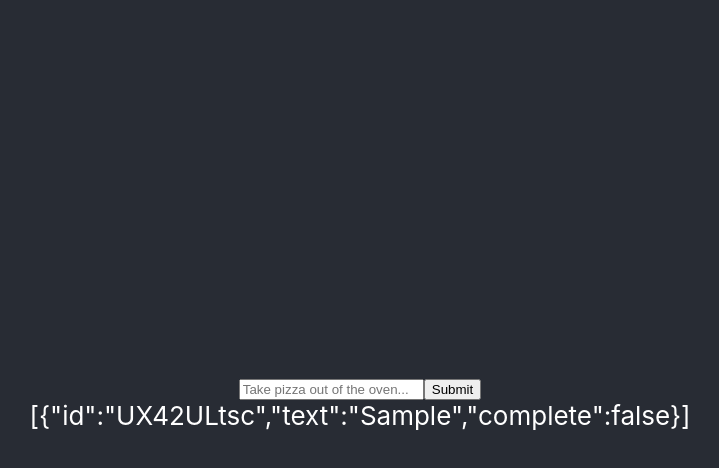
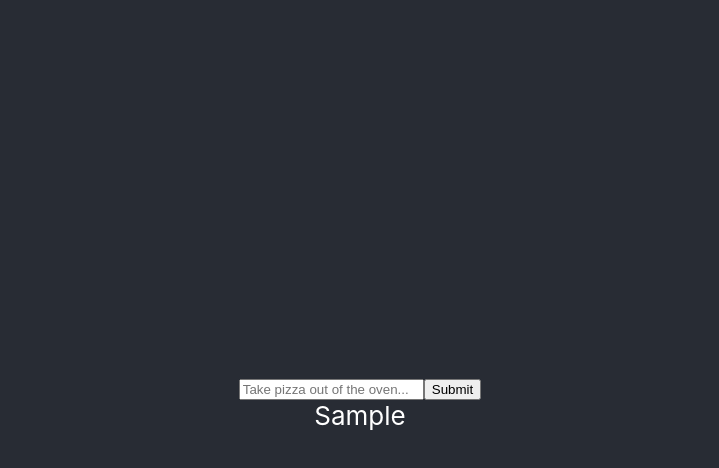
Before and after one commit to chrisngyn/Forget-Me-Not, a React (Create React App) app: page / in a window 1280 px wide. Both pictures are taken after typing "Sample" into the empty fields and a click on the button "Submit". Shown: the top 468 px of the page, without its empty margins (280-999 px from the left). Built offline with nearby package versions, Linux system fonts and the light colour scheme.

Commit message:
able to cross off completed entries

```diff
--- a/src/Components/Entries.js
+++ /dev/null
@@ -1,3 +0,0 @@
-import React from "react"
-
-export default (props) => <div onClick={props.toggleComplete}>{props.text}</div>;
--- /dev/null
+++ b/src/Components/Entry.js
@@ -0,0 +1,13 @@
+import React from "react";
+
+// Made a new component so that we can add more functionality
+// each entry in our todo array will map to one of these Entry objects, our map function will map an entry to this function which makes a div
+// each div, if you click on it, will call a function to "cross it off" and update its field complete from false to true
+export default (props) => (
+    <div style={{
+        textDecoration: props.element.complete ? "line-through" : "" // if the complete field is true make it line through, else nothing
+    }}
+    onClick={props.completeEntry}>
+        {props.element.text}
+    </div>
+)
--- a/src/Components/TodoList.js
+++ b/src/Components/TodoList.js
@@ -1,5 +1,6 @@
 import React from "react";
 import TodoForm from "./TodoForm";
+import Entry from "./Entry";
 
 /*
 Todo List app requirements - courtesy of https://www.youtube.com/watch?v=I6IY2TqnPDA
@@ -12,25 +13,38 @@ Todo List app requirements - courtesy of https://www.youtube.com/watch?v=I6IY2Tq
 6. delete entries
 7. delete all completed ones - this option is only available if at least one IS completed
 8. button to toggle all on / off
-
-Alright, let's get started.
 */
 
 export default class TodoList extends React.Component {
     state = {
         // we'll store them as an array that we keep updating over time
-        entries: [
-
-        ]
+        entries: []
     }
 
-    addEntry = (todo) => {
+    addEntry = (obj) => {
         // this function takes a todo and appends it to the beginning of our entries array
-        // it's bad practise to mutate the actual field itself, so we'll make a clone of it, modify that, and then set the field to our modified array
+        // it's bad practise to mutate the field itself, so we'll make a clone of it, modify that, and then set the field to our modified array
         const newEntries = [...this.state.entries]; // spread operator, copies all elements of an array
-        newEntries.push(todo); // push the new entry onto it
+        newEntries.push(obj); // push the new entry onto it
         this.setState({
             entries: newEntries // update our field to the new array
+        })
+    }
+
+    completeEntry = (id) => {
+        // find the entry that has this ID, and update the text so it's dashed through to show it's "completed"
+        this.setState({
+            entries: this.state.entries.map(element => {
+                if (element.id === id) {
+                    return {
+                        id: element.id, // keep the id the same
+                        text: element.text,
+                        complete: !element.complete // inverse its current value. if it's ever true, make it dashed through
+                    }
+                } else {
+                    return element; // don't do anything
+                }
+            })
         })
     }
 
@@ -39,7 +53,14 @@ export default class TodoList extends React.Component {
             // adding onSubmit as a prop
             <div>
                 <TodoForm onSubmit={this.addEntry}/>
-                {JSON.stringify(this.state.entries)}
+                {
+                    this.state.entries.map(element => ( // each element will map to a "Entry" to display with an ID
+                        <Entry
+                            key={element.id}
+                            completeEntry={() => this.completeEntry(element.id)} // pass a function as one of the prop fields so we can update
+                            element={element}/> // we send the object entry over to Entry
+                    ))
+                }
             </div>
         )
     }
```
